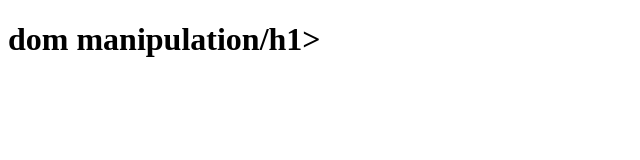
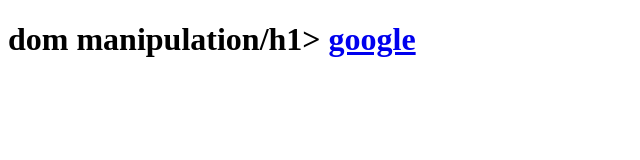
Before and after one commit to yadhugovindc/gitsecondary, a plain HTML site: page index.html in a window 1280 px wide. Shown: the whole page, without its empty margins (0-640 px from the left). Drawn offline with Linux system fonts and the light colour scheme.

Commit message:
add anchor tag

```diff
--- a/index.html
+++ b/index.html
@@ -7,6 +7,6 @@
 </head>
 <body>
   <h1>dom manipulation/h1>
-
+ <a href="google.in">google</a>
 </body>
 </html>
```
